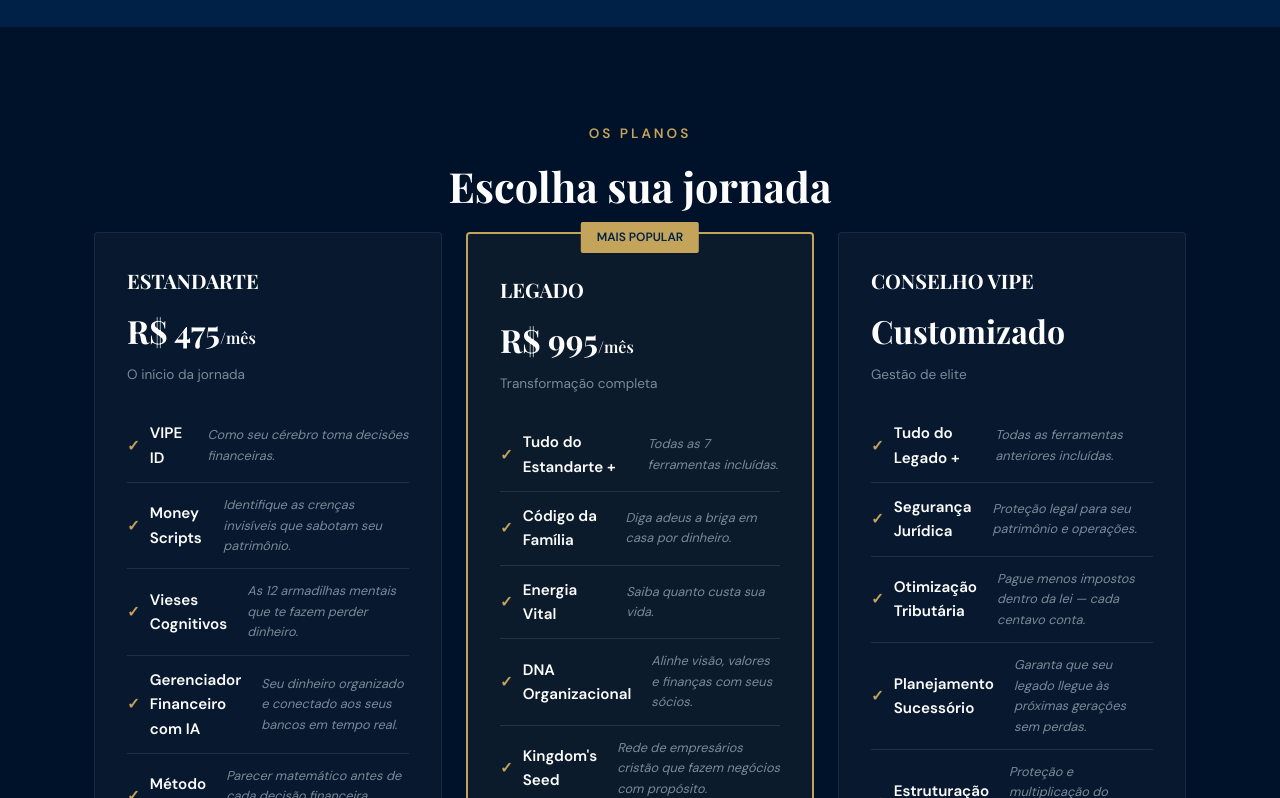
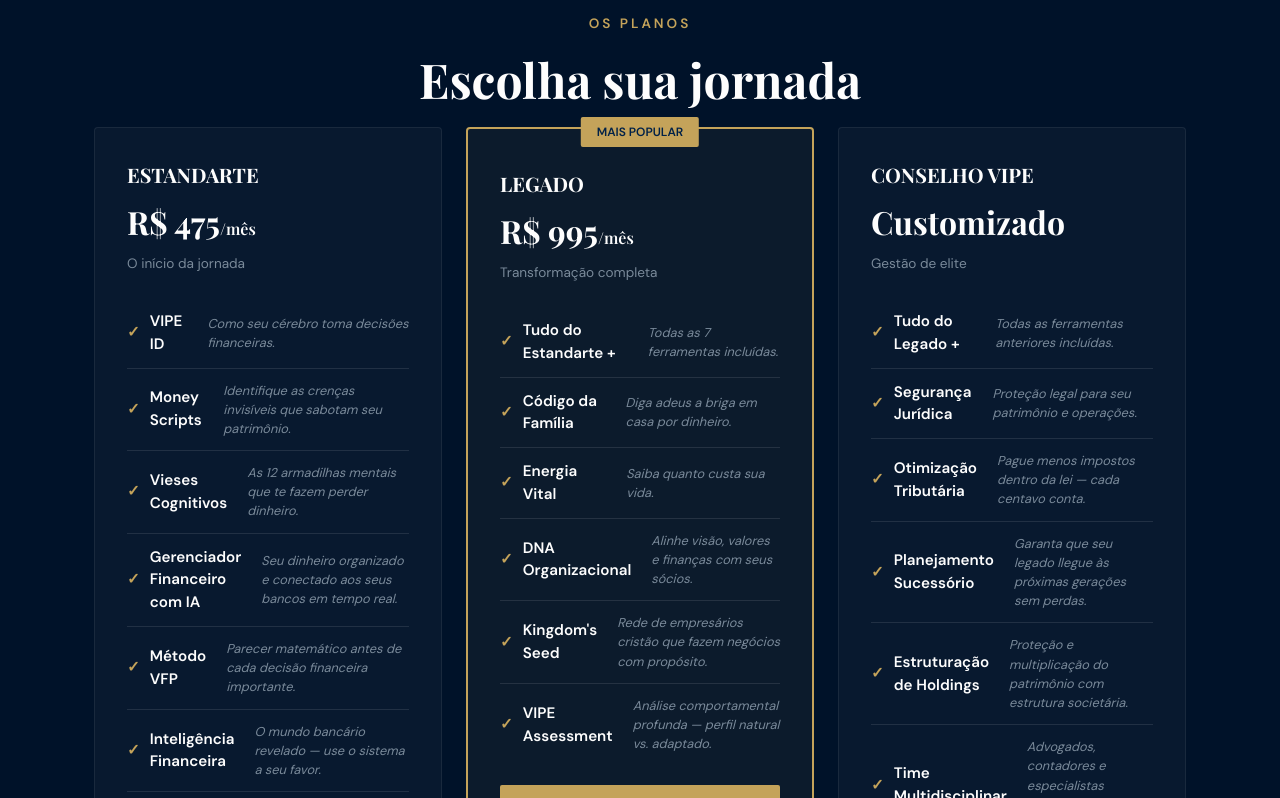
Before and after one commit to maycontour-bit/cf-site, a Next.js app: page / in a window 1280 px wide. Shown: the part 7979-8777 px from the top of the page. Built offline with nearby package versions, Linux system fonts and the light colour scheme.

Commit message:
Fix: mais contraste - titles 3rem, subtitles 0.95rem

```diff
--- a/app/globals.css
+++ b/app/globals.css
@@ -30,7 +30,7 @@ body {
   font-family: var(--font-body);
   background: var(--navy);
   color: var(--white);
-  line-height: 1.6;
+  line-height: 1.5;
 }
 
 .container {
@@ -164,7 +164,7 @@ body {
 
 .hero h1 {
   font-family: var(--font-title);
-  font-size: clamp(2rem, 3.5vw, 2.8rem);
+  font-size: clamp(2.2rem, 4vw, 3rem);
   line-height: 1.1;
   margin-bottom: 16px;
 }
@@ -174,7 +174,7 @@ body {
 }
 
 .hero-subtitle {
-  font-size: 1.1rem;
+  font-size: 0.95rem;
   line-height: 1.7;
   color: rgba(253,253,253,0.85);
   margin-bottom: 32px;
@@ -199,7 +199,7 @@ body {
 
 .hero-stat strong {
   display: block;
-  font-size: 1.1rem;
+  font-size: 0.95rem;
   color: var(--gold);
   margin-bottom: 4px;
 }
@@ -225,7 +225,7 @@ body {
 
 .section-title {
   font-family: var(--font-title);
-  font-size: clamp(2.2rem, 4vw, 2.6rem);
+  font-size: clamp(2.4rem, 4.5vw, 3rem);
   text-align: center;
   margin-bottom: 12px;
 }
@@ -238,7 +238,7 @@ body {
   margin-left: auto;
   margin-right: auto;
   font-size: 1.15rem;
-  line-height: 1.6;
+  line-height: 1.5;
 }
 
 /* Custo Amanhã Grid */
@@ -344,7 +344,7 @@ body {
 
 .reconhece-icon {
   color: var(--gold);
-  font-size: 1.1rem;
+  font-size: 0.95rem;
   font-weight: bold;
 }
 
@@ -357,7 +357,7 @@ body {
   text-align: center;
   color: var(--gold);
   font-style: italic;
-  font-size: 1.1rem;
+  font-size: 0.95rem;
   margin: 24px 0 32px;
 }
 
@@ -447,7 +447,7 @@ body {
 
 .pilar-num {
   font-family: var(--font-title);
-  font-size: 1.1rem;
+  font-size: 0.95rem;
   font-weight: 700;
   color: var(--gold);
   min-width: 40px;
@@ -533,7 +533,7 @@ body {
 
 .servico-card h3 {
   font-family: var(--font-title);
-  font-size: 1.1rem;
+  font-size: 0.95rem;
   margin-bottom: 12px;
 }
 
@@ -665,7 +665,7 @@ body {
 }
 
 .calc-card h3 {
-  font-size: 1.1rem;
+  font-size: 0.95rem;
   margin-bottom: 8px;
 }
 
@@ -692,7 +692,7 @@ body {
 .depoimento-card blockquote {
   font-style: italic;
   margin-bottom: 16px;
-  line-height: 1.6;
+  line-height: 1.5;
 }
 
 .depoimento-card cite {
@@ -723,7 +723,7 @@ body {
 }
 
 .cta-card h3 {
-  font-size: 1.1rem;
+  font-size: 0.95rem;
   margin-bottom: 8px;
 }
 
@@ -743,7 +743,7 @@ body {
 
 .cta-final-box h2 {
   font-family: var(--font-title);
-  font-size: 1.1rem;
+  font-size: 0.95rem;
   color: var(--gold);
   margin-bottom: 16px;
 }
@@ -763,7 +763,7 @@ body {
 
 .footer-logo {
   font-family: var(--font-title);
-  font-size: 1.1rem;
+  font-size: 0.95rem;
   font-weight: 700;
   color: var(--gold);
   letter-spacing: 1.5px;
@@ -889,7 +889,7 @@ body {
 }
 
 .energia-card h3 {
-  font-size: 1.1rem;
+  font-size: 0.95rem;
   margin-bottom: 8px;
 }
 
@@ -909,7 +909,7 @@ body {
 
 .energia-depoimento p {
   font-style: italic;
-  font-size: 1.1rem;
+  font-size: 0.95rem;
   margin-bottom: 8px;
 }
 
@@ -943,7 +943,7 @@ body {
 }
 
 .codigo-card h3 {
-  font-size: 1.1rem;
+  font-size: 0.95rem;
   margin-bottom: 8px;
 }
 
@@ -963,7 +963,7 @@ body {
 
 .codigo-depoimento p {
   font-style: italic;
-  font-size: 1.1rem;
+  font-size: 0.95rem;
   margin-bottom: 8px;
 }
 
@@ -993,7 +993,7 @@ body {
 
 .antes-depois-card h3 {
   font-family: var(--font-title);
-  font-size: 1.1rem;
+  font-size: 0.95rem;
   margin: 16px 0 8px;
 }
 
@@ -1027,7 +1027,7 @@ body {
   text-align: center;
   color: var(--gold);
   font-style: italic;
-  font-size: 1.1rem;
+  font-size: 0.95rem;
   margin-bottom: 24px;
 }
 
@@ -1054,7 +1054,7 @@ body {
 }
 
 .historia-manifesto p {
-  font-size: 1.1rem;
+  font-size: 0.95rem;
   color: rgba(253,253,253,0.85);
   margin-bottom: 14px;
   line-height: 1.7;
@@ -1089,7 +1089,7 @@ body {
 
 .historia-manifesto h3 {
   font-family: var(--font-title);
-  font-size: 1.1rem;
+  font-size: 0.95rem;
   color: var(--white);
   margin-bottom: 16px;
 }
@@ -1111,7 +1111,7 @@ body {
   font-style: italic;
   color: var(--white);
   margin: 0;
-  font-size: 1.1rem;
+  font-size: 0.95rem;
 }
 /* v2 */
 
@@ -1141,7 +1141,7 @@ body {
 }
 
 .dor-card-title {
-  font-size: 1.1rem;
+  font-size: 0.95rem;
   margin-bottom: 16px;
 }
 
@@ -1202,7 +1202,7 @@ body {
 
 .vip-card-title,
 .vipe-card-title {
-  font-size: 1.1rem;
+  font-size: 0.95rem;
   margin-bottom: 16px;
 }
 
@@ -1238,7 +1238,7 @@ body {
 
 .vip-vipe-quote {
   text-align: center;
-  font-size: 1.1rem;
+  font-size: 0.95rem;
   color: var(--gold);
   font-style: italic;
   margin: 32px 0;
@@ -1289,7 +1289,7 @@ body {
 }
 
 .jornada-nivel h4 {
-  font-size: 1.1rem;
+  font-size: 0.95rem;
   margin-bottom: 4px;
 }
 
@@ -1353,12 +1353,12 @@ body {
   color: var(--gold);
   text-align: center;
   margin-top: 48px;
-  font-size: 1.1rem;
+  font-size: 0.95rem;
 }
 
 /* Checkbox vazio */
 .reconhece-icon {
-  font-size: 1.1rem;
+  font-size: 0.95rem;
   color: var(--gold);
   margin-right: 4px;
 }
@@ -1367,7 +1367,7 @@ body {
 .custo-urgencia {
   color: #E57373;
   font-style: italic;
-  font-size: 1.1rem;
+  font-size: 0.95rem;
   text-align: center;
   margin: 24px 0;
 }
@@ -1387,7 +1387,7 @@ body {
 .cta-urgencia {
   color: #E57373;
   font-style: italic;
-  font-size: 1.1rem;
+  font-size: 0.95rem;
   text-align: center;
   margin: 16px 0 32px;
 }
@@ -1422,7 +1422,7 @@ body {
 }
 
 .cta-card h3 {
-  font-size: 1.1rem;
+  font-size: 0.95rem;
   margin-bottom: 8px;
   font-family: var(--font-title);
 }
```
